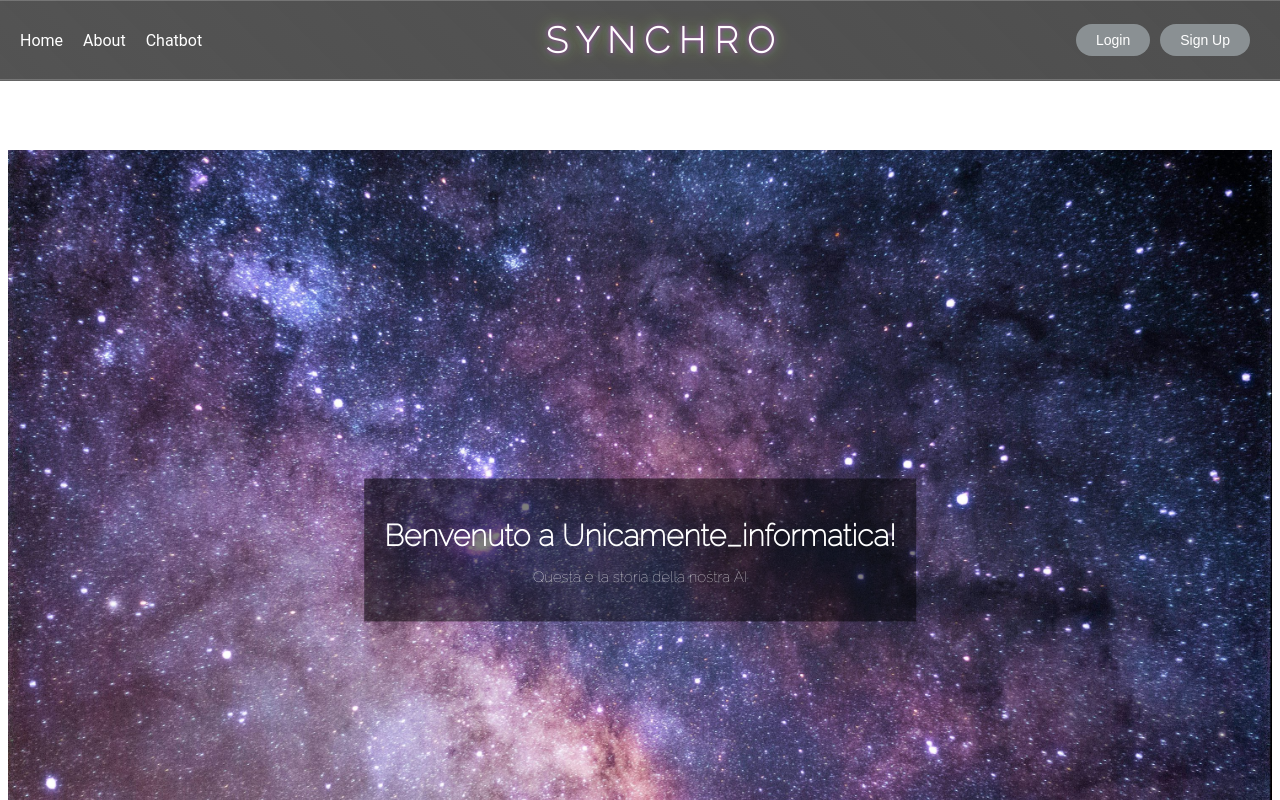
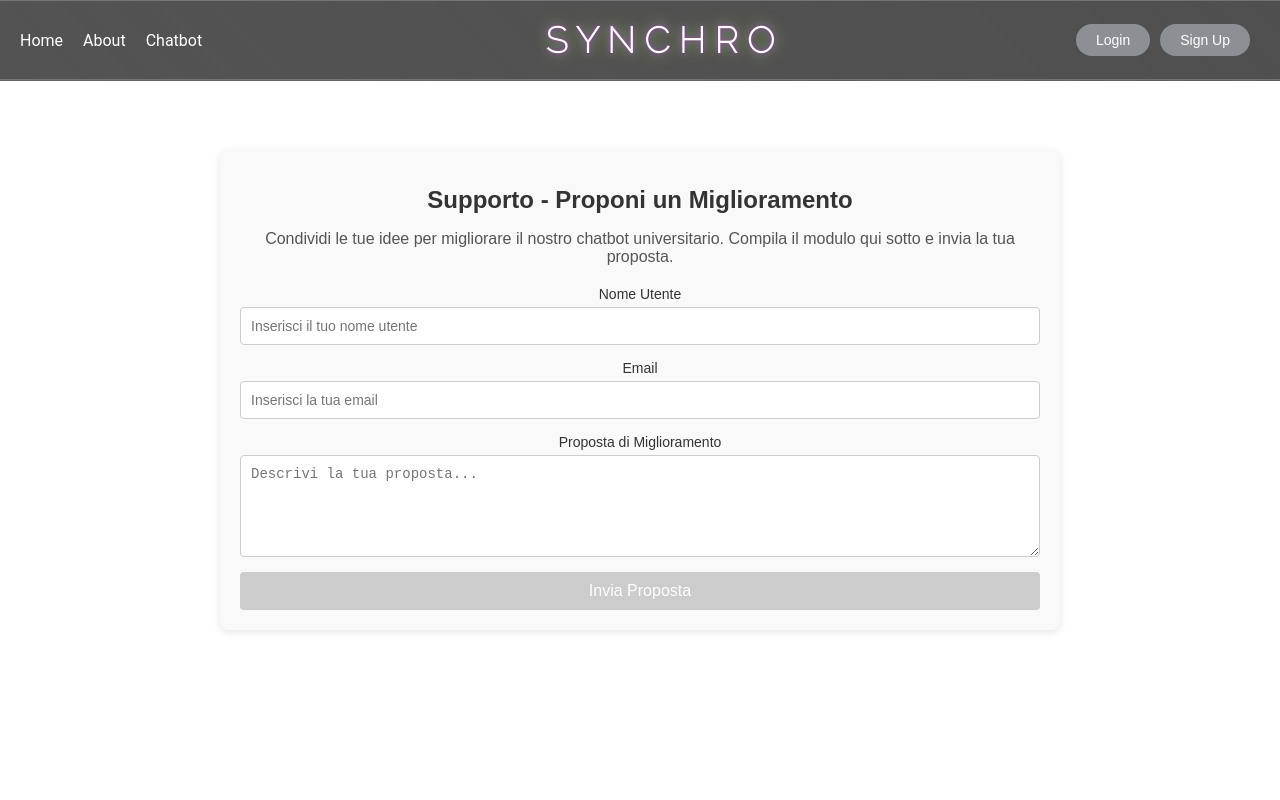
Before and after one commit to aleTurtle/ChatBotWebApp, an Angular app in the folder frontend/: page /support in a window 1280 px wide. Before the commit this address led to /. Shown: the top 800 px of the page. Built offline with nearby package versions, Linux system fonts and the light colour scheme; a web font is replaced by a local one.

Commit message:
implementazione dei componenti Supporto e Segnala Problema

```diff
--- a/frontend/src/app/app.component.ts
+++ b/frontend/src/app/app.component.ts
@@ -17,6 +17,9 @@ import { CommonModule } from '@angular/common';
     <li><a routerLink="/home" class="navbar-link" (click)="goToHome()">Home</a></li>
 
      <li><a routerLink="/about" class="navbar-link">About</a></li>
+
+     <!-- Mostra "Supporto" solo se l'utente è autenticato -->
+    <li *ngIf="isAuthenticated"><a routerLink="/support" class="navbar-link">Supporto</a></li>
 
     <!-- Mostra "Chatbot" solo se l'utente non è autenticato -->
     <li *ngIf="!isAuthenticated"><a routerLink="/chatbot" class="navbar-link">Chatbot</a></li>
--- a/frontend/src/app/app.routes.ts
+++ b/frontend/src/app/app.routes.ts
@@ -5,9 +5,15 @@ import { AboutComponent } from './components/about/about.component';
 import { LoginComponent } from './components/login/login.component';
 import { SignupComponent } from './components/signup/signup.component';
 import { UserAuthenticatedComponent } from './components/user-authenticated/user-authenticated.component';
+import { SupportComponent } from './components/support/support.component';
+import { ReportProblemComponent } from './components/report-problem/report-problem.component';
 
 export const routes: Routes = [
   { path: '', component: HomeComponent }, // Home page
+
+  { path: 'report-problem', component: ReportProblemComponent }, // pagina per inviare segnalazioni o richieste non ben gestite
+
+  {path:'support',component: SupportComponent}, //pagina dedicata allo sviluppo del progetto
 
   {path: 'user' , component: UserAuthenticatedComponent}, //pagina dell'utente autenticato
 
--- a/frontend/src/app/components/chatbot/chatbot.component.scss
+++ b/frontend/src/app/components/chatbot/chatbot.component.scss
@@ -268,6 +268,7 @@
       padding: 10px 20px;
       cursor: pointer;
 
+
       &:hover {
         background-color: #2c5282;
       }
--- a/frontend/src/app/components/chatbot/chatbot.component.ts
+++ b/frontend/src/app/components/chatbot/chatbot.component.ts
@@ -2,6 +2,7 @@ import { Component, OnInit, ViewChild, ElementRef, Input } from '@angular/core';
 import { CommonModule } from '@angular/common';
 import { FormsModule } from '@angular/forms';
 import { ChatService } from '../../services/chat.service';
+import { Router } from '@angular/router';
 
 @Component({
   selector: 'app-chatbot',
@@ -27,6 +28,7 @@ import { ChatService } from '../../services/chat.service';
           <h3>Impostazioni</h3>
           <ul>
             <li (click)="navigateToSettings()">Modifica Profilo</li>
+            <li (click)="navigateToProblem()">Segnala problema</li>
             <li (click)="navigateToPreferences()">Preferenze</li>
           </ul>
         </div>
@@ -43,7 +45,8 @@ import { ChatService } from '../../services/chat.service';
             <button class="close-conversation" (click)="closeConversation(conversation.id); $event.stopPropagation()">✖</button>
           </li>
         </ul>
-        <button class="new-conversation" (click)="startNewConversation()">➕ Nuova Conversazione</button>
+        <button class="new-conversation" (click)="startNewConversation()">
+        <span class= conversation icon>➕</span> Nuova Conversazione</button>
       </div>
     </div>
 
@@ -95,7 +98,7 @@ export class ChatbotComponent implements OnInit {
   conversations: Array<{ id: number; name: string; messages: Array<{ user: boolean; text: string }> }> = [];
   activeConversationId: number | null = null;
 
-  constructor(private chatService: ChatService) {}
+  constructor(private chatService: ChatService, private router: Router) {}
 
   ngOnInit() {
     this.startNewConversation();
@@ -197,4 +200,9 @@ export class ChatbotComponent implements OnInit {
   navigateToPreferences() {
     console.log('Navigazione alla sezione Preferenze.');
   }
+
+  navigateToProblem() {
+      this.router.navigate(['/report-problem']);
+
+  }
 }
--- /dev/null
+++ b/frontend/src/app/components/report-problem/report-problem.component.html
@@ -0,0 +1 @@
+<p>report-problem works!</p>
--- /dev/null
+++ b/frontend/src/app/components/report-problem/report-problem.component.scss
@@ -0,0 +1,71 @@
+.report-problem {
+    max-width: 600px;
+    margin: 50px auto;
+    padding: 20px;
+    background-color: #f9f9f9;
+    border: 1px solid #ddd;
+    border-radius: 8px;
+    box-shadow: 0 2px 5px rgba(0, 0, 0, 0.1);
+    font-family: Arial, sans-serif;
+
+    h2 {
+      text-align: center;
+      color: #333;
+      font-size: 24px;
+      margin-bottom: 20px;
+    }
+
+    form {
+      display: flex;
+      flex-direction: column;
+      gap: 15px;
+
+      label {
+        font-weight: bold;
+        color: #555;
+      }
+
+      textarea {
+        width: 100%;
+        padding: 10px;
+        border: 1px solid #ccc;
+        border-radius: 4px;
+        font-size: 16px;
+        resize: none;
+        transition: border-color 0.2s ease;
+
+        &:focus {
+          outline: none;
+          border-color: #007bff;
+          box-shadow: 0 0 5px rgba(0, 123, 255, 0.3);
+        }
+      }
+
+      button {
+        padding: 10px 15px;
+        font-size: 16px;
+        color: #fff;
+        background-color: #007bff;
+        border: none;
+        border-radius: 4px;
+        cursor: pointer;
+        transition: background-color 0.2s ease;
+
+        &:hover {
+          background-color: #0056b3;
+        }
+
+        &:disabled {
+          background-color: #ccc;
+          cursor: not-allowed;
+        }
+      }
+    }
+
+    p {
+      margin-top: 15px;
+      text-align: center;
+      color: #3a8027;
+      font-weight: bold;
+    }
+  }
--- /dev/null
+++ b/frontend/src/app/components/report-problem/report-problem.component.ts
@@ -0,0 +1,46 @@
+import { Component } from '@angular/core';
+import { CommonModule } from '@angular/common';
+import { FormsModule } from '@angular/forms';
+
+@Component({
+  selector: 'app-report-problem',
+  standalone: true,
+  imports: [CommonModule, FormsModule],
+  template: `
+    <div class="report-problem">
+      <h2>Segnala un problema</h2>
+      <form (ngSubmit)="submitProblem()">
+        <label for="problem-description">Descrizione del problema</label>
+        <textarea
+          id="problem-description"
+          [(ngModel)]="problemDescription"
+          name="problemDescription"
+          rows="5"
+          placeholder="Descrivi il problema..."
+          required
+        ></textarea>
+        <button type="submit">Invia</button>
+      </form>
+      <p *ngIf="submissionSuccess">{{ feedbackMessage }}</p>
+    </div>
+  `,
+  styleUrls: ['./report-problem.component.scss'],
+})
+export class ReportProblemComponent {
+  problemDescription: string = '';
+  submissionSuccess: boolean = false;
+  feedbackMessage: string = '';
+
+  submitProblem() {
+    if (this.problemDescription.trim()) {
+      // Qui si può integrare il servizio per inviare il problema a un server
+      console.log('Problema inviato:', this.problemDescription);
+      this.submissionSuccess = true;
+      this.feedbackMessage = 'Grazie per la tua segnalazione! Stiamo analizzando il problema.';
+      this.problemDescription = '';
+
+      // Reset del messaggio di feedback dopo 5 secondi
+      setTimeout(() => (this.submissionSuccess = false), 5000);
+    }
+  }
+}
--- /dev/null
+++ b/frontend/src/app/components/support/support.component.html
@@ -0,0 +1,51 @@
+<!-- support.html -->
+<div class="support-page">
+    <h1>Supporto - Proponi un Miglioramento</h1>
+    <p>Condividi le tue idee per migliorare il nostro chatbot universitario. Compila il modulo qui sotto e invia la tua proposta.</p>
+
+    <form class="support-form" (ngSubmit)="onSubmit()" #supportForm="ngForm">
+      <div class="form-group">
+        <label for="username">Nome Utente</label>
+        <input
+          type="text"
+          id="username"
+          name="username"
+          [(ngModel)]="username"
+          required
+          placeholder="Inserisci il tuo nome utente"
+        />
+      </div>
+
+      <div class="form-group">
+        <label for="email">Email</label>
+        <input
+          type="email"
+          id="email"
+          name="email"
+          [(ngModel)]="email"
+          required
+          placeholder="Inserisci la tua email"
+        />
+      </div>
+
+      <div class="form-group">
+        <label for="proposal">Proposta di Miglioramento</label>
+        <textarea
+          id="proposal"
+          name="proposal"
+          [(ngModel)]="proposal"
+          required
+          placeholder="Descrivi la tua proposta..."
+          rows="5"
+        ></textarea>
+      </div>
+
+      <button type="submit" class="submit-button" [disabled]="supportForm.invalid">
+        Invia Proposta
+      </button>
+
+      <div class="form-feedback" *ngIf="feedbackMessage">
+        {{ feedbackMessage }}
+      </div>
+    </form>
+  </div>
--- /dev/null
+++ b/frontend/src/app/components/support/support.component.scss
@@ -0,0 +1,80 @@
+/* support.scss */
+.support-page {
+    max-width: 800px;
+    margin: 0 auto;
+    padding: 20px;
+    font-family: Arial, sans-serif;
+    background-color: #f9f9f9;
+    border-radius: 8px;
+    box-shadow: 0 2px 8px rgba(0, 0, 0, 0.1);
+  }
+
+  .support-page h1 {
+    font-size: 24px;
+    margin-bottom: 10px;
+    color: #333;
+  }
+
+  .support-page p {
+    font-size: 16px;
+    margin-bottom: 20px;
+    color: #555;
+  }
+
+  .support-form {
+    display: flex;
+    flex-direction: column;
+    gap: 15px;
+  }
+
+  .form-group {
+    display: flex;
+    flex-direction: column;
+  }
+
+  .form-group label {
+    font-size: 14px;
+    margin-bottom: 5px;
+    color: #333;
+  }
+
+  .form-group input,
+  .form-group textarea {
+    font-size: 14px;
+    padding: 10px;
+    border: 1px solid #ccc;
+    border-radius: 4px;
+    outline: none;
+    transition: border-color 0.2s;
+  }
+
+  .form-group input:focus,
+  .form-group textarea:focus {
+    border-color: #007bff;
+  }
+
+  .submit-button {
+    padding: 10px 15px;
+    font-size: 16px;
+    color: #fff;
+    background-color: #007bff;
+    border: none;
+    border-radius: 4px;
+    cursor: pointer;
+    transition: background-color 0.2s;
+  }
+
+  .submit-button:hover {
+    background-color: #0056b3;
+  }
+
+  .submit-button:disabled {
+    background-color: #cccccc;
+    cursor: not-allowed;
+  }
+
+  .form-feedback {
+    margin-top: 15px;
+    font-size: 14px;
+    color: #28a745;
+  }
--- /dev/null
+++ b/frontend/src/app/components/support/support.component.ts
@@ -0,0 +1,36 @@
+import { Component } from '@angular/core';
+import { CommonModule } from '@angular/common'; // Necessario per ngIf
+import { FormsModule } from '@angular/forms'; // Necessario per ngModel, ngForm
+
+@Component({
+  selector: 'app-support',
+  standalone: true,
+  imports: [CommonModule, FormsModule], // Importa i moduli necessari
+  templateUrl: './support.component.html',
+  styleUrls: ['./support.component.scss'],
+})
+export class SupportComponent {
+  // Proprietà per il form
+  username: string = '';
+  email: string = '';
+  proposal: string = '';
+  feedbackMessage: string | null = null;
+
+  // Metodo per gestire il submit
+  onSubmit(): void {
+    if (this.username && this.email && this.proposal) {
+      this.feedbackMessage = 'Grazie per la tua proposta di miglioramento!';
+      // Reset del form
+      this.username = '';
+      this.email = '';
+      this.proposal = '';
+    } else {
+      this.feedbackMessage = 'Si prega di compilare tutti i campi.';
+    }
+
+    // Rimuove il messaggio di feedback dopo 5 secondi
+    setTimeout(() => {
+      this.feedbackMessage = null;
+    }, 5000);
+  }
+}
```
Also changed, not shown: 2 other files (tests, documents, lock files or other folders).
